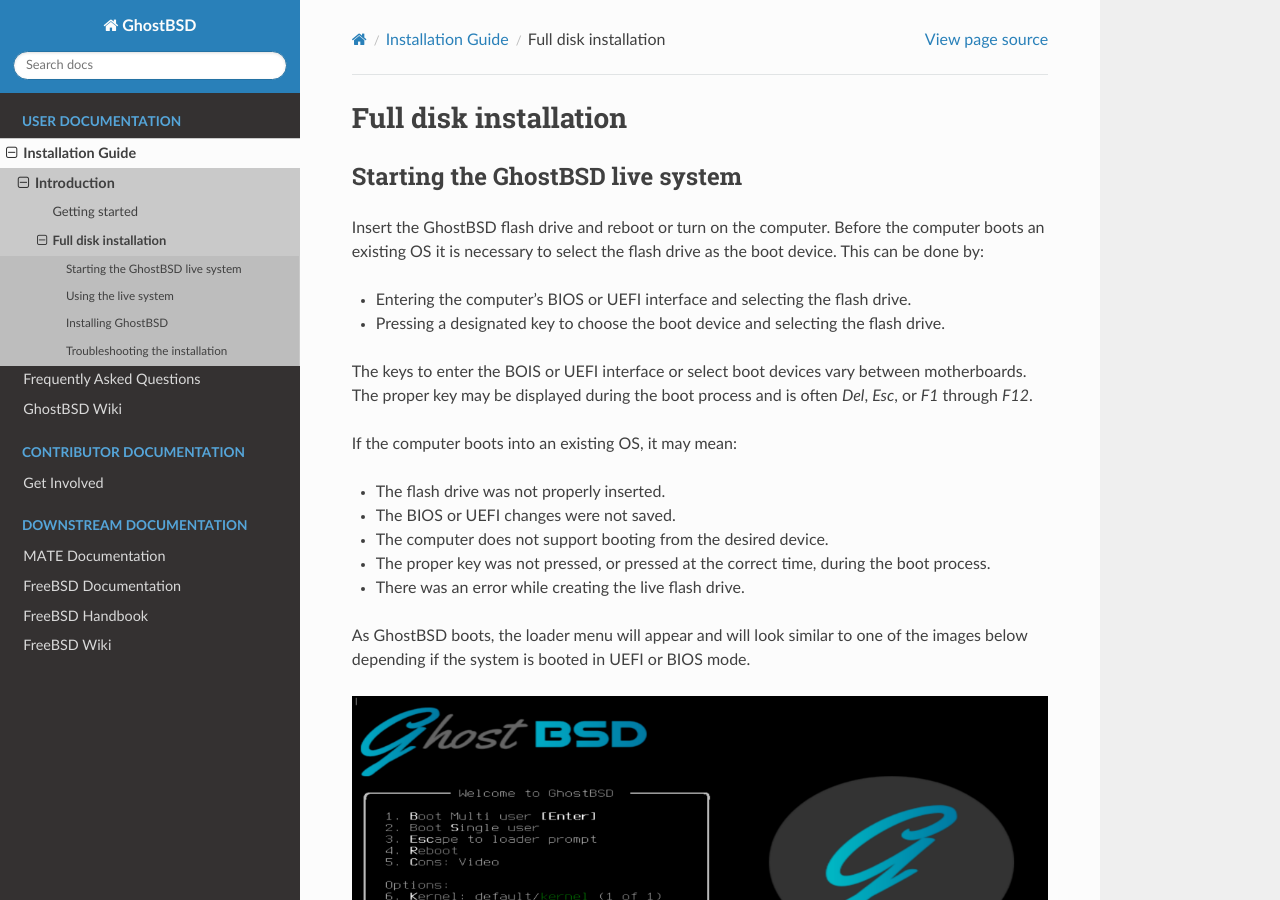
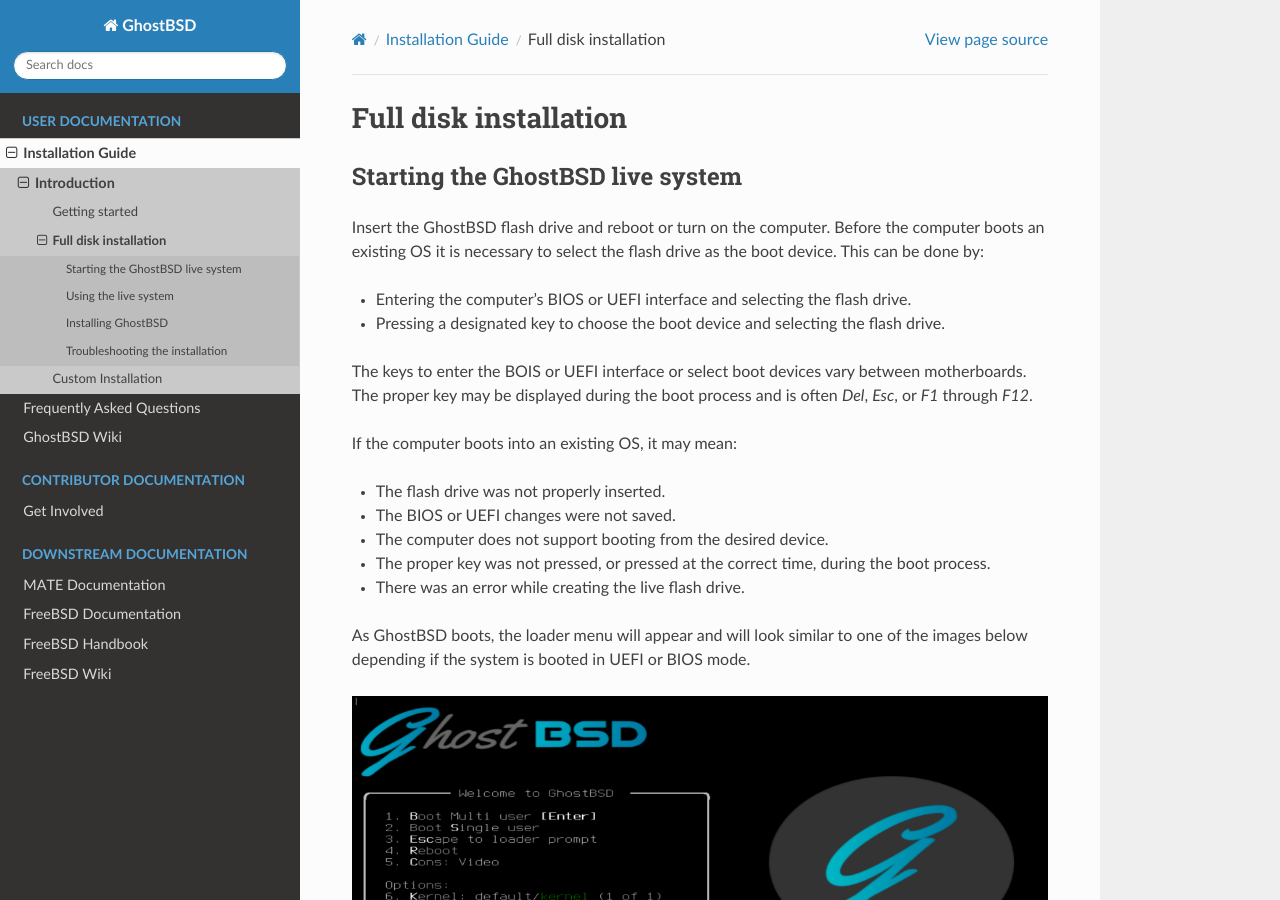
Before and after one commit to ghostbsd/documentation, a Sphinx documentation site: the page built from source/user/installation-guide/full-disk-installation.md, in a window 1280 px wide and 900 px high. Built offline with Sphinx 7.4.7 and the Read the Docs theme 2.0.0, drawn with Linux system fonts in a browser that asks for light colours.

Commit message:
create custom-install file and TOC entry

```diff
--- /dev/null
+++ b/source/user/installation-guide/custom-installation.md
@@ -0,0 +1,2 @@
+Custom Installation
+===================
```
Also changed, not shown: source/user/installation-guide/installation-guide.md (+1 -0 lines).
